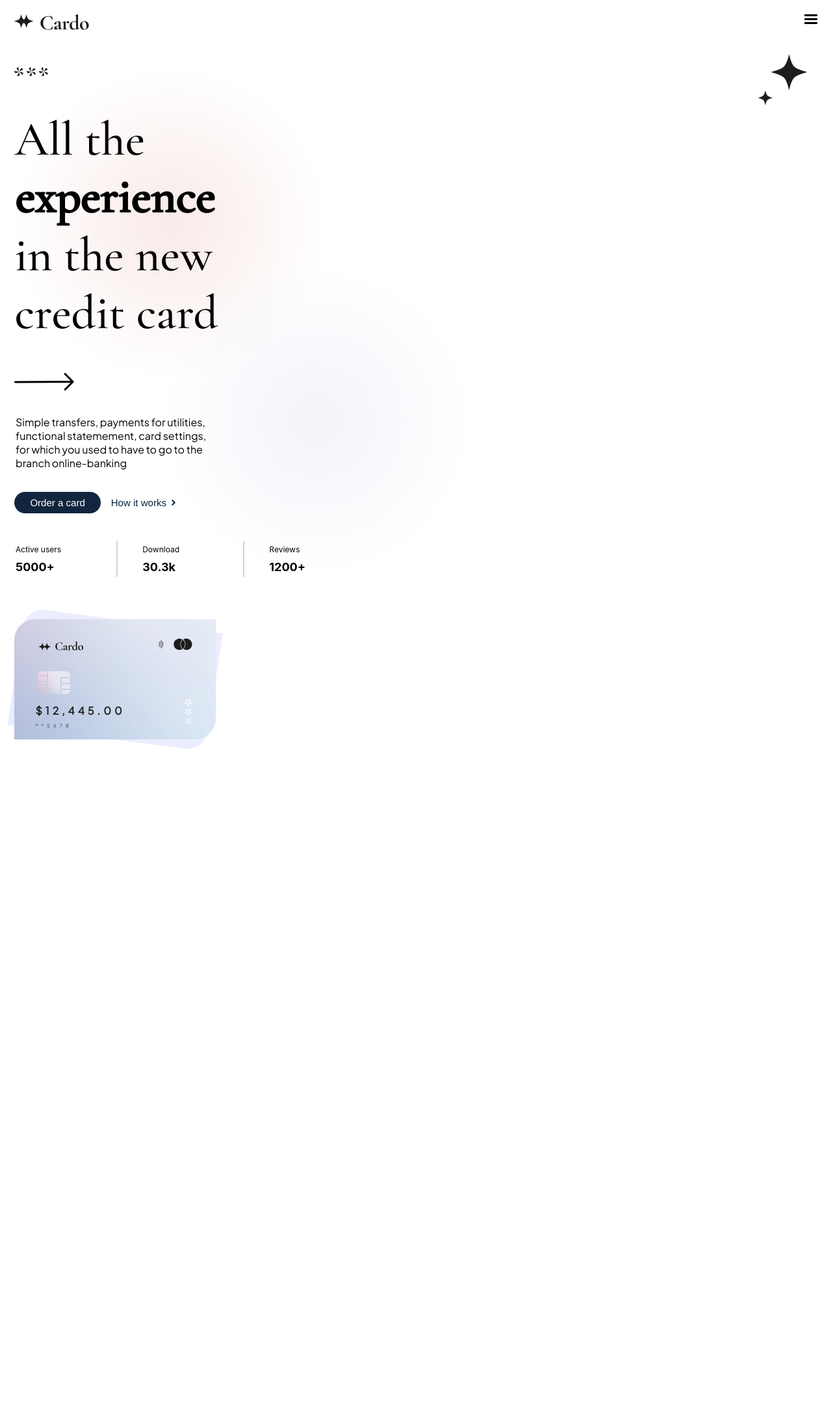
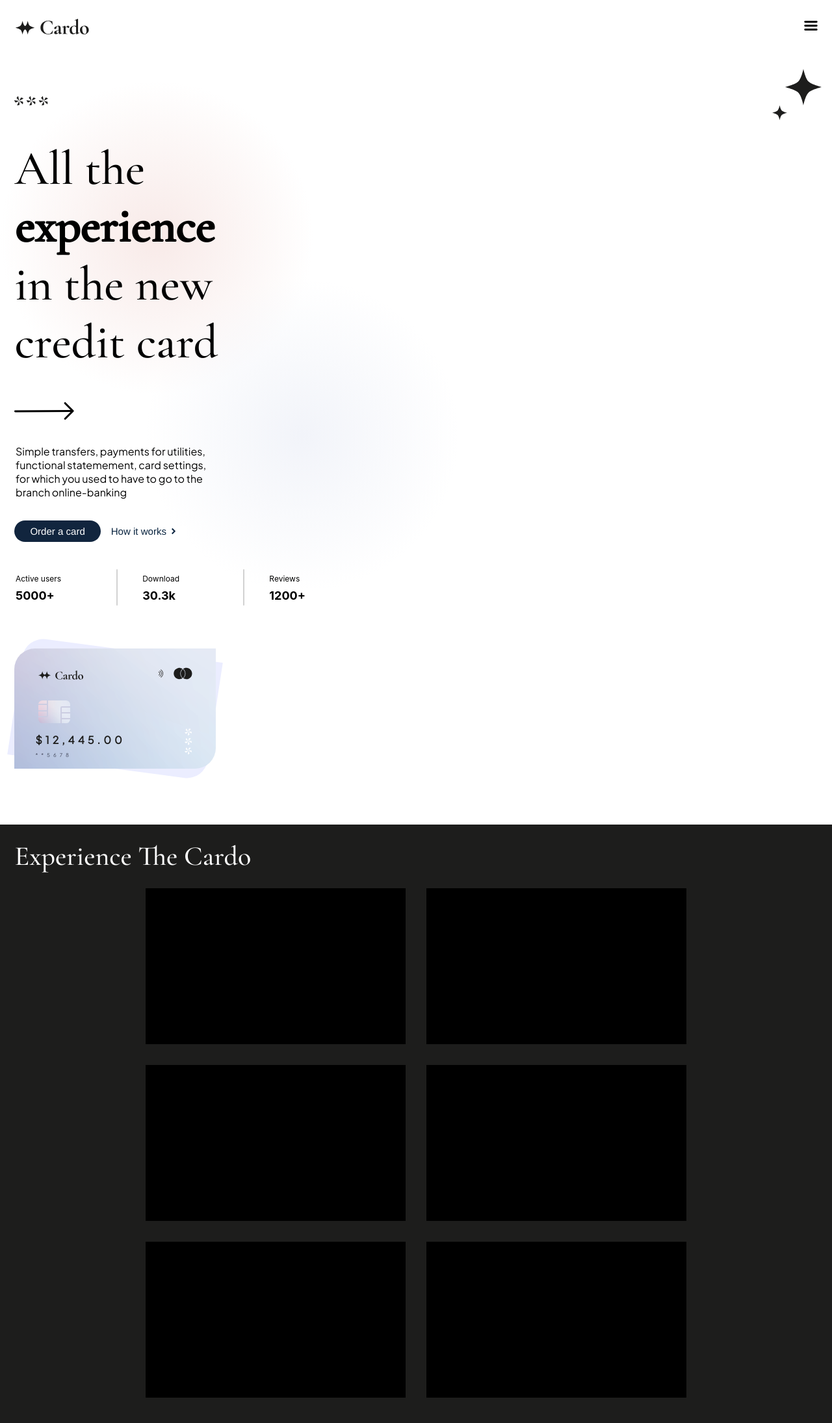
Before and after one commit to DylanJacobBlack/cardo-project, a React (Create React App) app: page / in a window 1280 px wide. Shown: the top 2190 px of the page at 65% size. Before the commit the page ends 1224 px from the top, so only its background shows below. Built offline with nearby package versions, Linux system fonts and the light colour scheme.

Commit message:
Create grid for footer

```diff
--- a/src/App.js
+++ b/src/App.js
@@ -1,5 +1,6 @@
 import NavBar from "./components/NavBar/NavBar";
-import SloganBox from "./components/Header/Header"
+import Header from "./components/Header/Header"
+import Footer from "./components/Footer/Footer"
 import classes from "./App.module.css"
 
 
@@ -7,7 +8,8 @@ function App() {
   return (
     <div className={classes.container}>
       <NavBar />
-      <SloganBox />
+      <Header />
+      <Footer />
     </div>
   );
 }
--- a/src/App.module.css
+++ b/src/App.module.css
@@ -1,4 +1,3 @@
 .container {
-  padding: 1.4rem;
   overflow: hidden;
 }
--- /dev/null
+++ b/src/components/Footer/Footer.js
@@ -0,0 +1,21 @@
+import FooterCard from "./FooterCard"
+
+import styles from "./Footer.module.css";
+
+const Footer = () => {
+  return (
+    <div className={styles.footer}>
+      <text className={styles.slogan}>Experience The Cardo</text>
+      <div className={styles.grid}>
+        <FooterCard />
+        <FooterCard />
+        <FooterCard />
+        <FooterCard />
+        <FooterCard />
+        <FooterCard />
+      </div>
+    </div>
+  );
+};
+
+export default Footer;
--- /dev/null
+++ b/src/components/Footer/Footer.module.css
@@ -0,0 +1,23 @@
+.footer {
+  width: calc(100vw - 2.8rem);
+  background-color: #1d1d1c;
+  height: 100%;
+  padding: 1.4rem;
+}
+
+.slogan {
+  color: white;
+  font-family: "Cormorant Garamond";
+  font-size: 42px;
+  font-weight: 500;
+}
+
+.grid {
+  display: grid;
+  grid-template-columns: repeat(auto-fit, minmax(25rem, 25rem));
+  grid-auto-rows: 15rem;
+  gap: 2rem;
+  padding-top: 1.5rem;
+  padding-bottom: 3rem;
+  justify-content: center;
+}
--- /dev/null
+++ b/src/components/Footer/FooterCard.js
@@ -0,0 +1,7 @@
+import styles from "./FooterCard.module.css";
+
+const FooterCard = () => {
+  return <div className={styles.card}>This is a card</div>;
+};
+
+export default FooterCard;
--- /dev/null
+++ b/src/components/Footer/FooterCard.module.css
@@ -0,0 +1,3 @@
+.card {
+  background-color: black;
+}
--- a/src/components/Header/Header.module.css
+++ b/src/components/Header/Header.module.css
@@ -1,7 +1,8 @@
 .header {
-  width: 100%;
+  width: calc(100vw - 2.8rem);
   position: relative;
   margin-top: 3rem;
+  padding: 1.4rem;
 }
 
 .splodge1 {
--- a/src/components/NavBar/NavBar.module.css
+++ b/src/components/NavBar/NavBar.module.css
@@ -1,27 +1,33 @@
 .navbar {
   display: flex;
   position: relative;
-  width: 100%;
+  width: calc(vw 8 2.8rem);
   height: 2rem;
+  padding: 1.4rem;
 }
 
 #first-star {
-  padding-right: 1rem;
   position: absolute;
+  top: 2rem;
+  left: 1.5rem;
 }
 
 #second-star {
   position: absolute;
-  left: .5rem;
+  top: 2rem;
+  left: 2rem;
 }
 
 #cardo-logo {
   position: absolute;
-  left: 2.5rem;
+  top: 1.8rem;
+  left: 3.9rem;
 }
 
 #dropdown {
-  height:min-content;
+  position: absolute;
+  top: 2rem;
+  right: 1.4rem;
 }
 
 .grower {
```
